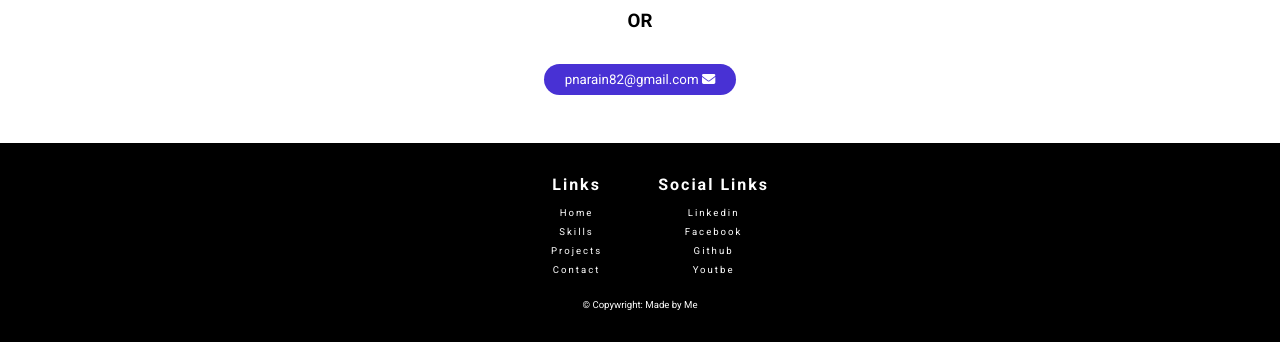
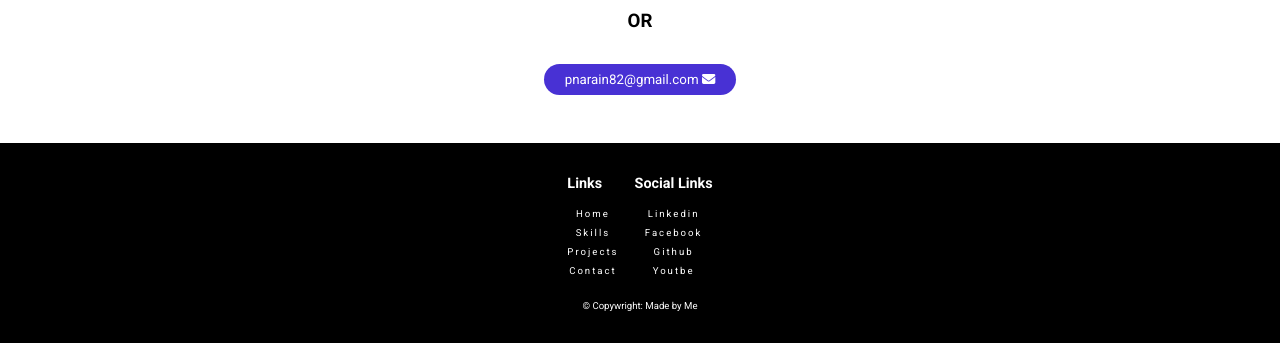
Before and after one commit to preetN/Saas-, a plain HTML site: page index.html in a window 1280 px wide. Shown: the part 3016-3359 px from the top of the page. Drawn offline with Linux system fonts and the light colour scheme.

Commit message:
fixed footer

```diff
--- a/index.html
+++ b/index.html
@@ -232,20 +232,24 @@
       <!-- Footer  -->
       <footer class="footer flex">
         <div class="footer-container flex">
+          <div class="links">
+            <h2>Links</h2>
             <ul>
-            <li>Links</li>
               <li>Home</li>
               <li>Skills</li>
               <li>Projects</li>
               <li>Contact</li>
             </ul>
+          </div>
+          <div class="social-links">
+            <h2>Social Links</h2>
             <ul>
-            <li>Social Links</li>
               <li>Linkedin</li>
               <li>Facebook</li>
               <li>Github</li>
               <li>Youtbe</li>
             </ul>
+          </div>
         </div>
 
         <p>&COPY; Copywright: Made by Me</p>
--- a/style.scss
+++ b/style.scss
@@ -276,15 +276,13 @@ a {
   font-size: 0.6rem;
   .footer-container {
     ul {
+      padding-top: 1rem;
       text-align: center;
+
+      padding-inline-start: 0px;
       li {
         letter-spacing: 2px;
         margin-bottom: 0.5rem;
-        &:nth-child(1) {
-          margin-bottom: 0.8rem;
-          font-size: 1rem;
-          font-weight: bold;
-        }
       }
     }
   }
```
Also changed, not shown: style.css, 1 other file. Lines whose indentation alone changed are shown as unchanged.
